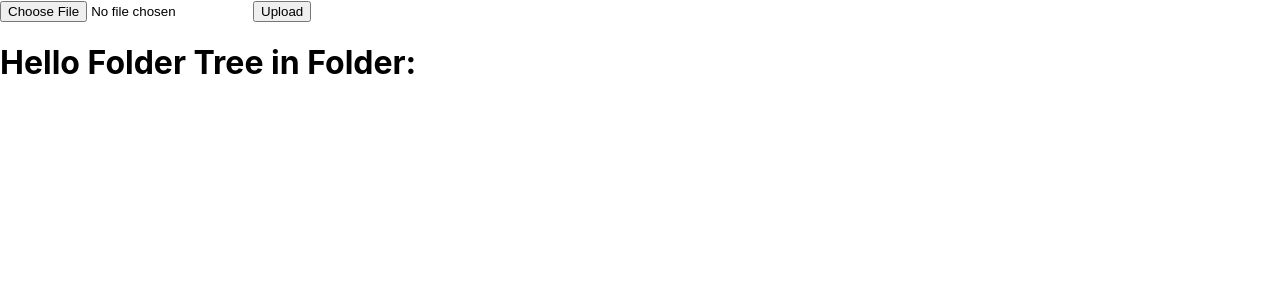
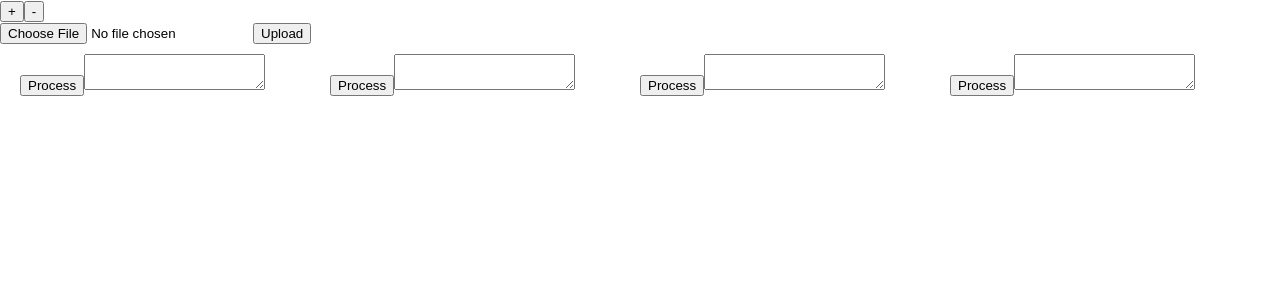
Before and after one commit to GitTurtleDone/excel_upload_fs, a React (Create React App) app in the folder excel_upload_fe/: page / in a window 1280 px wide. Shown: the top 300 px of the page. Built offline with nearby package versions, Linux system fonts and the light colour scheme.

Commit message:
Populate Batch folder text field

```diff
--- a/excel_upload_fe/src/App.js
+++ b/excel_upload_fe/src/App.js
@@ -2,18 +2,35 @@ import React, { useState } from "react";
 import axios, { AxiosResponse } from "axios";
 //import OpenFolder from "./components/UploadZipFile";
 import UploadZipFile from "./components/UploadZipFile";
-import Folder from "./components/Folder";
+import FolderTrees from "./components/FolderTrees";
 
 function App() {
-  const [folderTree, setFolderTree] = useState({});
-  const updateFolderTree = (data) => {
-    setFolderTree(data);
+  const [folderTrees, setFolderTrees] = useState([]);
+  const updateFolderTree = async (data) => {
+    const exists = folderTrees.some(
+      (folderTree) => folderTree.Name === data.Name
+    );
+    if (!exists)
+      setFolderTrees((prevFolderTrees) => [...prevFolderTrees, data]);
+  };
+
+  const [uploadFrame, setUploadFrame] = useState(1);
+  const addUploadFrame = () => {
+    setUploadFrame((prevUploadFrame) => prevUploadFrame + 1);
+  };
+  const removeUploadFrame = () => {
+    setUploadFrame((prevUploadFrame) => prevUploadFrame - 1);
   };
 
   return (
     <div>
-      <UploadZipFile updateFolderTree={updateFolderTree} />
-      <Folder folderTree={folderTree} />
+      <button onClick={addUploadFrame}>+</button>
+      <button onClick={removeUploadFrame}>-</button>
+      {Array.from({ length: uploadFrame }).map((_, index) => (
+        <UploadZipFile key={index} updateFolderTree={updateFolderTree} />
+      ))}
+
+      <FolderTrees folderTrees={folderTrees} />
     </div>
   );
 }
--- a/excel_upload_fe/src/components/Folder.js
+++ /dev/null
@@ -1,17 +0,0 @@
-import React, { useState } from "react";
-//import folderTree from "./UploadZipFile";
-//import axios, { AxiosResponse } from "axios";
-
-function Folder({ folderTree }) {
-  return (
-    <div>
-      <h1>
-        Hello Folder Tree in Folder:
-        {folderTree.Name}
-        {/* {folderTree.Subfolders[0].Subfolders[0].Name} */}
-      </h1>
-    </div>
-  );
-}
-
-export default Folder;
--- /dev/null
+++ b/excel_upload_fe/src/components/FolderTrees.css
@@ -0,0 +1,5 @@
+.folderTreeContainer {
+  display: grid;
+  grid-template-columns: 1fr 1fr 1fr 1fr;
+  margin: 10px 20px;
+}
--- /dev/null
+++ b/excel_upload_fe/src/components/FolderTrees.js
@@ -0,0 +1,18 @@
+import React, { useState } from "react";
+import "./FolderTrees.css";
+import BatchFolder from "./Folders/BatchFolder";
+//import folderTree from "./UploadZipFile";
+//import axios, { AxiosResponse } from "axios";
+
+function FolderTrees({ folderTrees }) {
+  return (
+    <div className="folderTreeContainer">
+      <BatchFolder folderTrees={folderTrees}></BatchFolder>
+      <BatchFolder folderTrees={folderTrees}></BatchFolder>
+      <BatchFolder folderTrees={folderTrees}></BatchFolder>
+      <BatchFolder folderTrees={folderTrees}></BatchFolder>
+    </div>
+  );
+}
+
+export default FolderTrees;
--- /dev/null
+++ b/excel_upload_fe/src/components/Folders/BatchFolder.js
@@ -0,0 +1,21 @@
+import React, { useState } from "react";
+function BatchFolder({ folderTrees }) {
+  //const [batchFolderTreeNames, setBatchFolderTreeNames] = useState([]);
+
+  if (!folderTrees) {
+    return <div>No folder trees available</div>;
+  }
+
+  // Map the Name properties and join them with newline characters
+  const folderTreeNames = folderTrees
+    .map((folderTree) => folderTree.Name)
+    .join("\n");
+
+  return (
+    <div>
+      <button className="processButton">Process</button>
+      <textarea value={folderTreeNames}></textarea>
+    </div>
+  );
+}
+export default BatchFolder;
```
Also changed, not shown: 17 other files (tests, documents, lock files or other folders).
